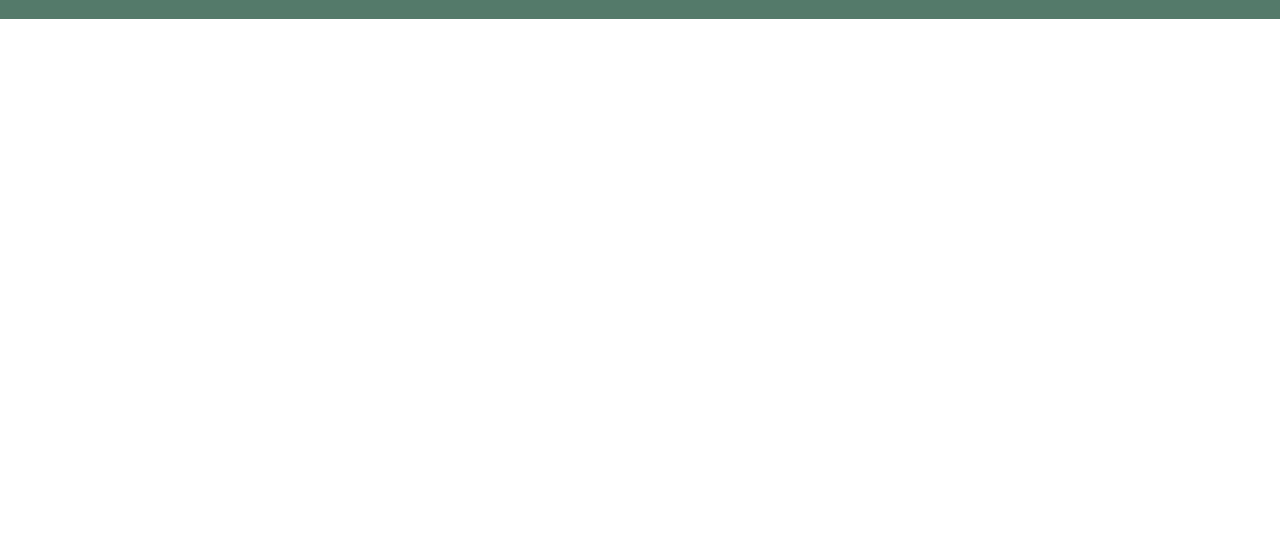
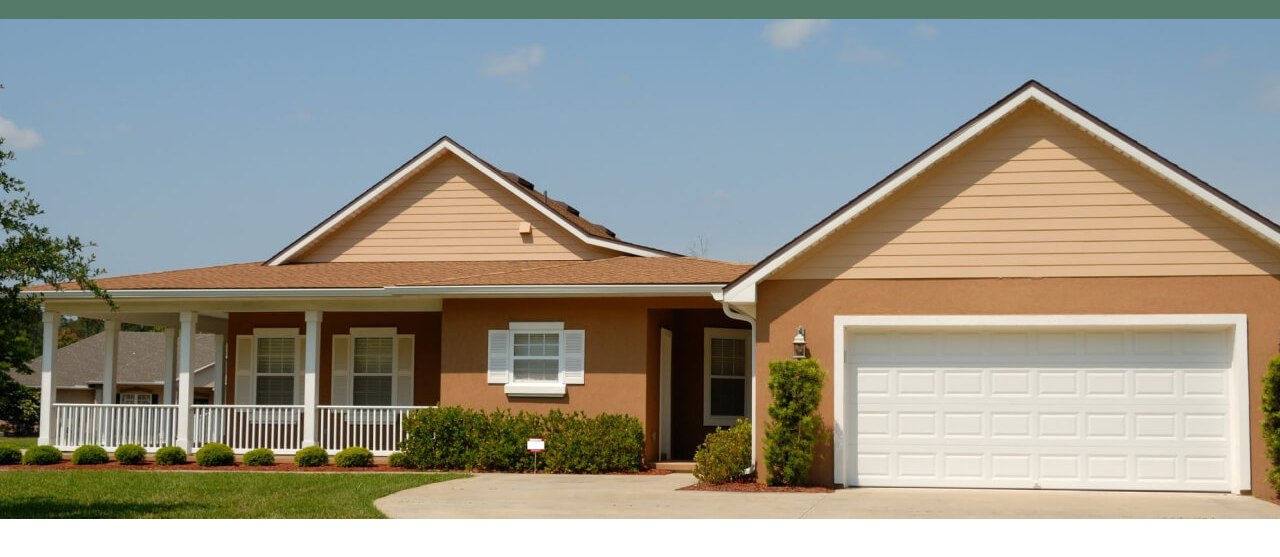
Before and after one commit to kennethprimer/primer_real_estate, a plain HTML site: page index.html in a window 1280 px wide. Shown: the part 81-638 px from the top of the page. Drawn offline with nearby package versions, Linux system fonts and the light colour scheme.

Commit message:
add banner

```diff
--- a/css/main.sass
+++ b/css/main.sass
@@ -5,3 +5,4 @@
 
 @import ../global/variables
 @import ../styles/header
+@import ../styles/banner
--- a/index.html
+++ b/index.html
@@ -28,5 +28,10 @@
       </ul>
     </div>
   </header>
+  <section class="banner">
+    <div class="container banner__content">
+
+    </div>
+  </section>
 </body>
 </html>
--- /dev/null
+++ b/styles/_banner.sass
@@ -0,0 +1,8 @@
+.banner
+    background-image: url('../images/banner.jpg')
+    background-size: cover
+    background-repeat: no-repeat
+    background-position: center
+
+    .banner__content
+        height: 500px
```
Also changed, not shown: css/main.css, images/banner.jpg (added).
